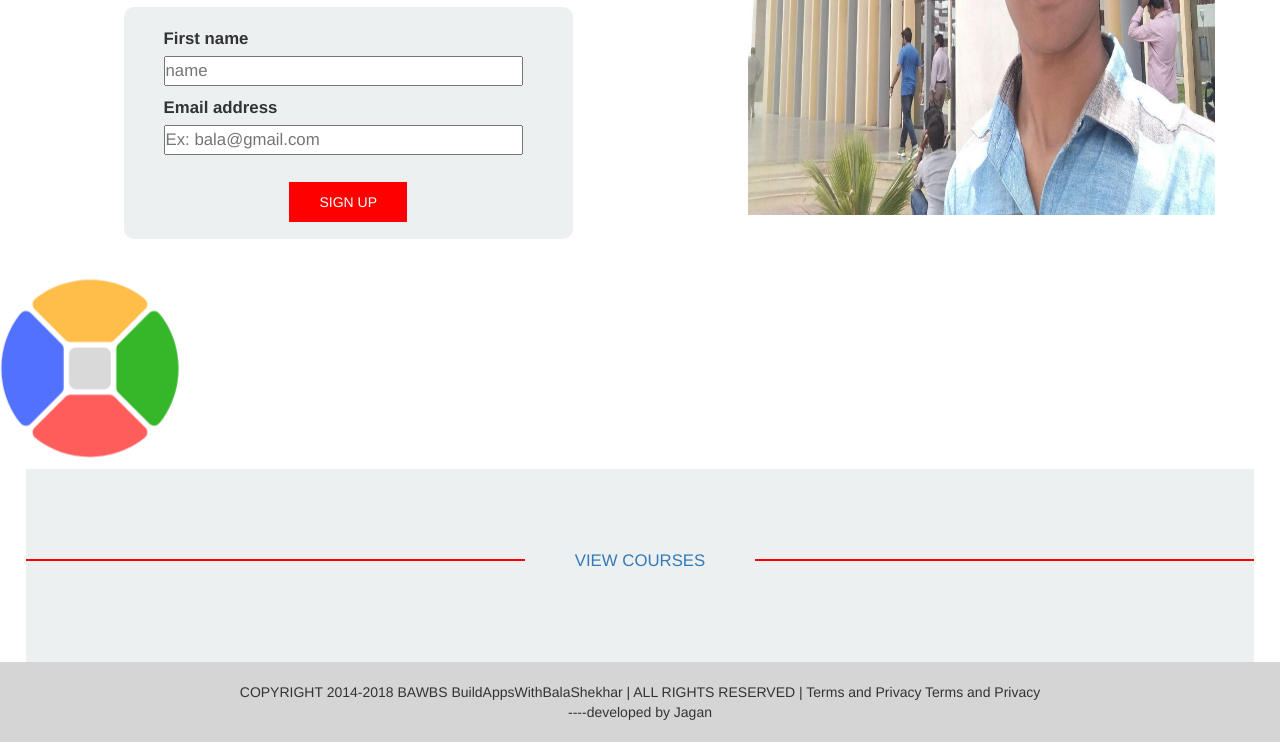
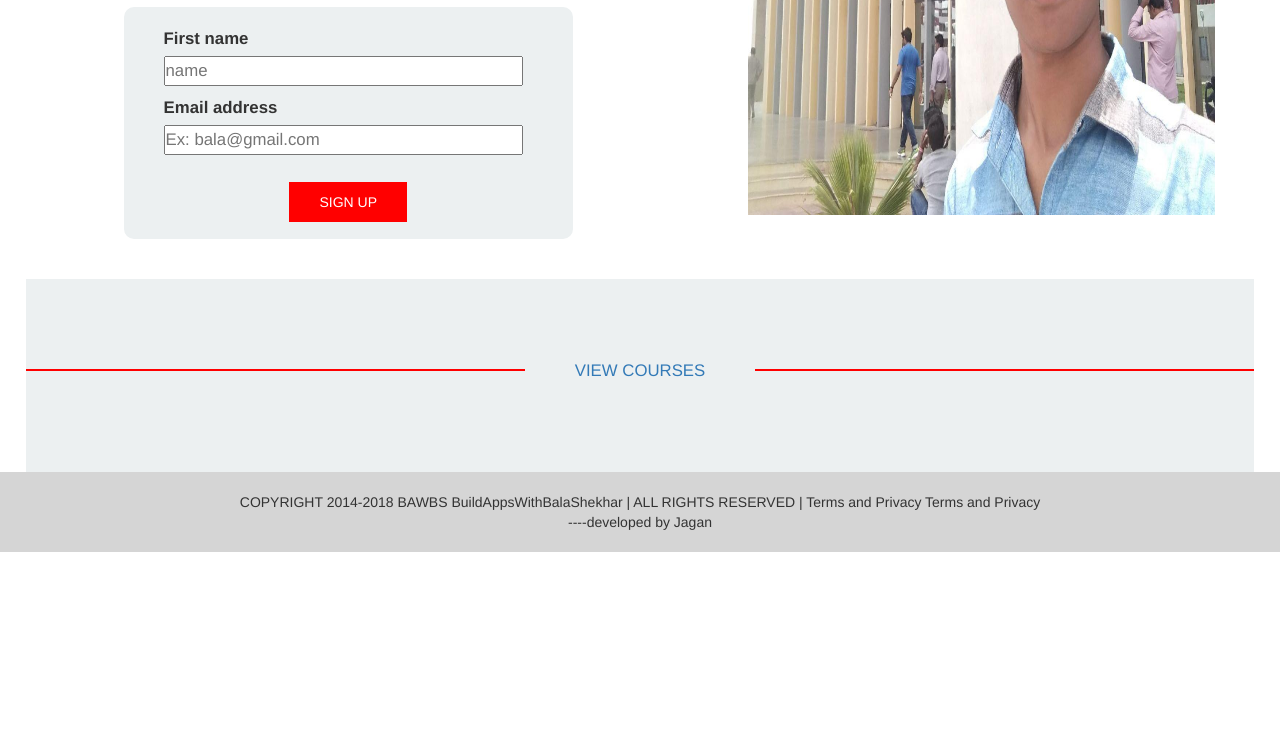
Before and after one commit to jagan9/BalaShekhar, a plain HTML site: page start.html in a window 1280 px wide. Shown: the part 2569-3311 px from the top of the page. After the commit the page ends 3121 px from the top, so only its background shows below. Drawn offline with nearby package versions, Linux system fonts and the light colour scheme.

Commit message:
Update start.html

```diff
--- a/start.html
+++ b/start.html
@@ -475,9 +475,7 @@ Bala Shekhar</p>
 
 
 
-	<h1>
-                        <a href="/"><img id="logo" src="fav.png" alt="RGUKT Basar Logo"></a>
-                     </h1>
+
 <div class="subfoot">
 	<h4></h4>
 	<a href="Courses.html"><button>VIEW COURSES</button></a>
```
